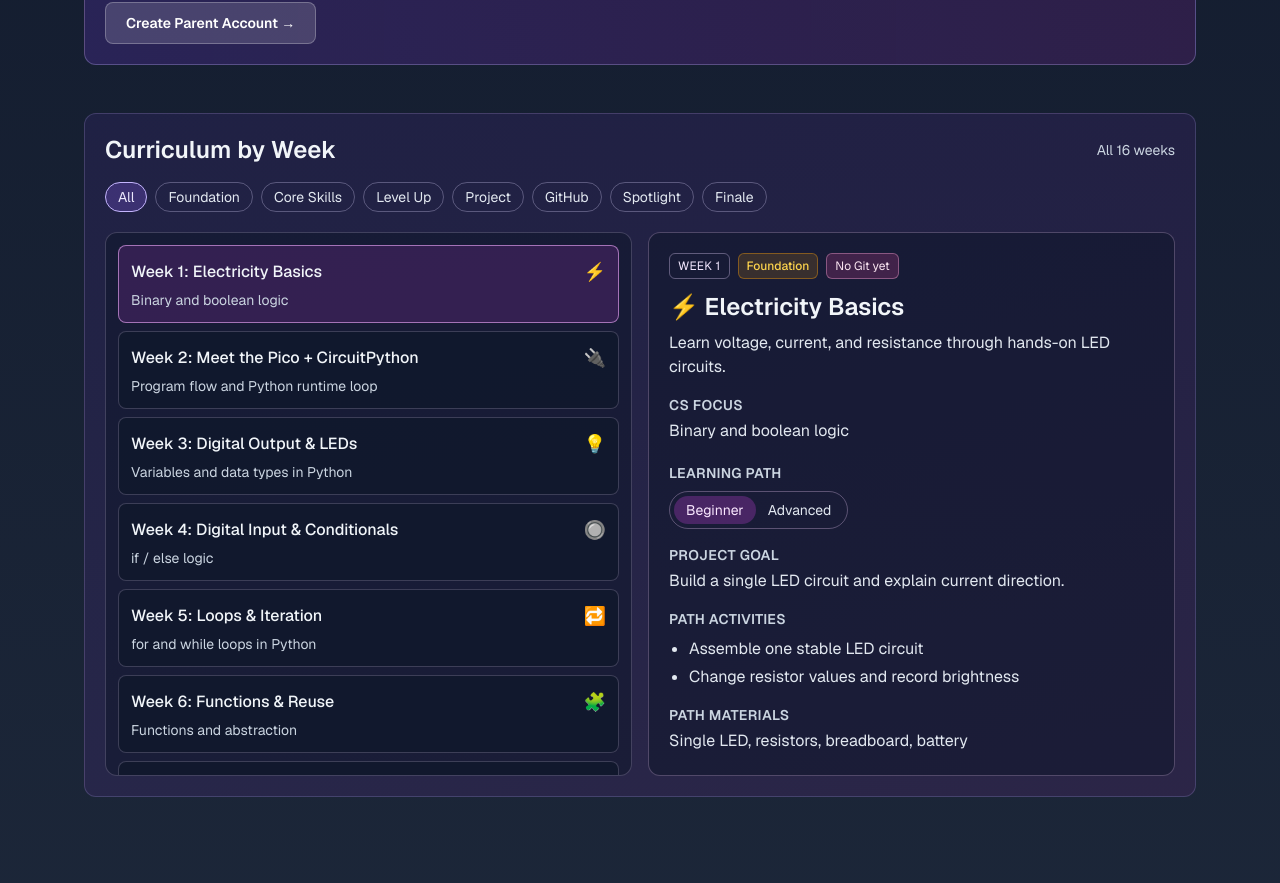
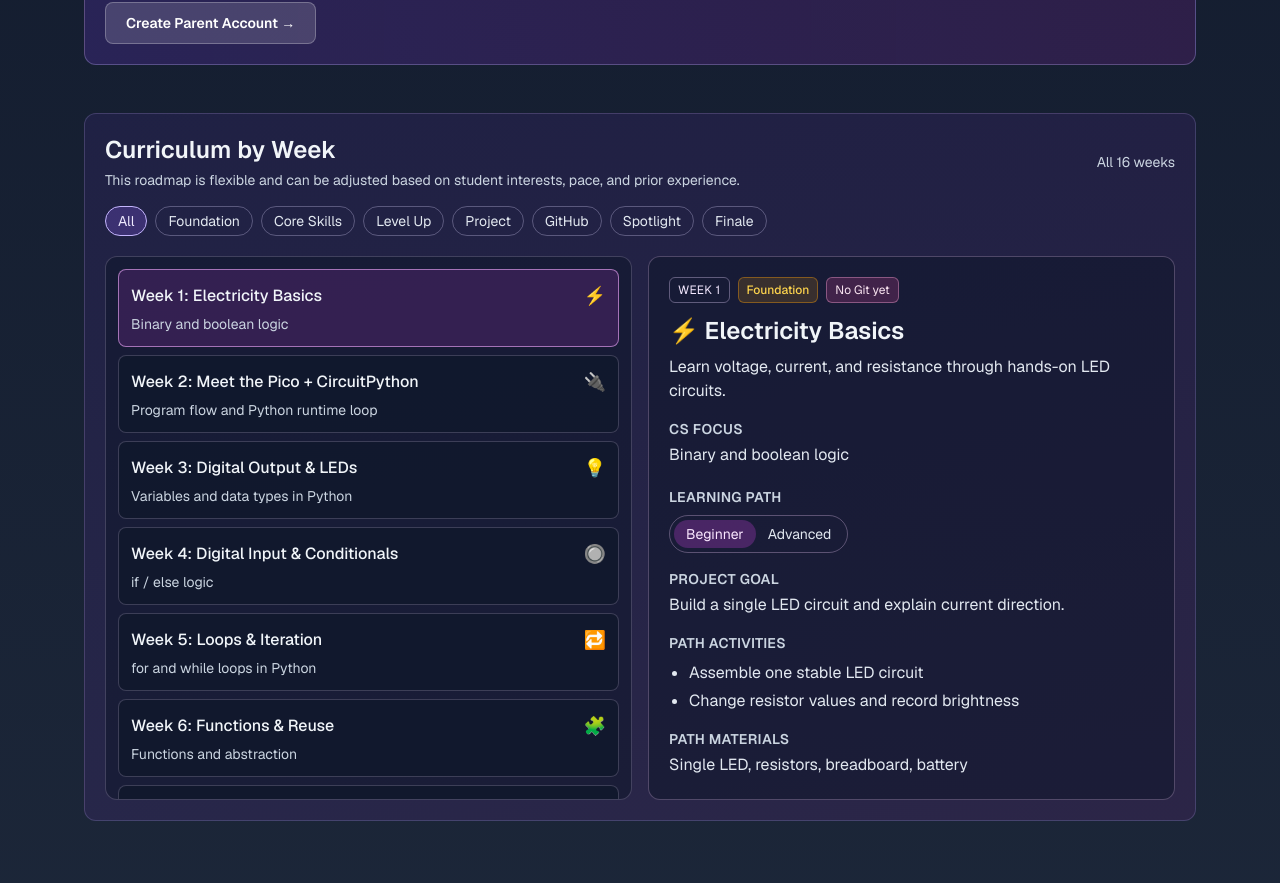
Before and after one commit to zkloste/HomeschoolCodingClub, a Next.js app: page / in a window 1280 px wide. Shown: the part 860-1743 px from the top of the page. Built offline with nearby package versions, Linux system fonts and the light colour scheme; no server answers.

Commit message:
Refactor homepage layout to include a fragment wrapper and enhance curriculum section with additional descriptive text. Update text for better clarity and accessibility.

```diff
--- a/app/page.tsx
+++ b/app/page.tsx
@@ -232,7 +232,8 @@ export default function Home() {
   const ctaButtonLabel = isAuthenticated ? "Go to Parent Dashboard" : "Create Parent Account";
 
   return (
-    <main className="min-h-screen bg-gradient-to-b from-slate-900 via-slate-800 to-slate-900 text-slate-100">
+    <>
+      <main className="min-h-screen bg-gradient-to-b from-slate-900 via-slate-800 to-slate-900 text-slate-100">
 
       <section className="mx-auto grid w-full max-w-6xl gap-8 px-5 py-16 lg:grid-cols-[1.35fr_1fr] lg:py-20">
         <div className="space-y-4">
@@ -250,7 +251,7 @@ export default function Home() {
             ourselves to build cool things together.
           </p>
           <p className="max-w-2xl text-slate-200">
-            Our curriculum is extremely flexible and intentionally adapts to each group's interests and experience level, so the learning path
+            Our curriculum is extremely flexible and intentionally adapts to each group&apos;s interests and experience level, so the learning path
             and projects we prioritize can change based on what students are most ready and excited to build.
           </p>
           <p className="max-w-2xl text-slate-200">
@@ -290,7 +291,12 @@ export default function Home() {
       <section className="mx-auto w-full max-w-6xl px-5 pb-14 lg:pb-16" aria-labelledby="curriculum-heading">
         <div className="rounded-xl border border-violet-300/20 bg-gradient-to-br from-violet-600/10 via-purple-600/10 to-fuchsia-600/10 p-5">
           <div className="mb-4 flex flex-wrap items-center justify-between gap-3">
-            <h3 id="curriculum-heading" className="text-2xl font-semibold">Curriculum by Week</h3>
+            <div>
+              <h3 id="curriculum-heading" className="text-2xl font-semibold">Curriculum by Week</h3>
+              <p className="mt-1 text-sm text-slate-300">
+                This roadmap is flexible and can be adjusted based on student interests, pace, and prior experience.
+              </p>
+            </div>
             <p className="text-sm text-slate-300">{weekCountLabel}</p>
           </div>
 
@@ -572,6 +578,7 @@ export default function Home() {
           variant="emerald"
         />
       </section>
-    </main>
+      </main>
+    </>
   );
 }
```
